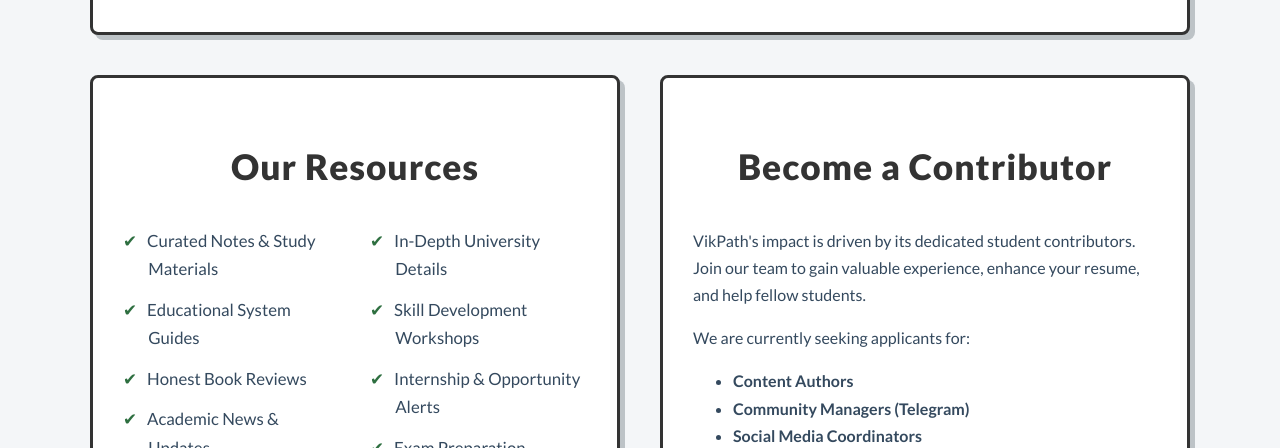
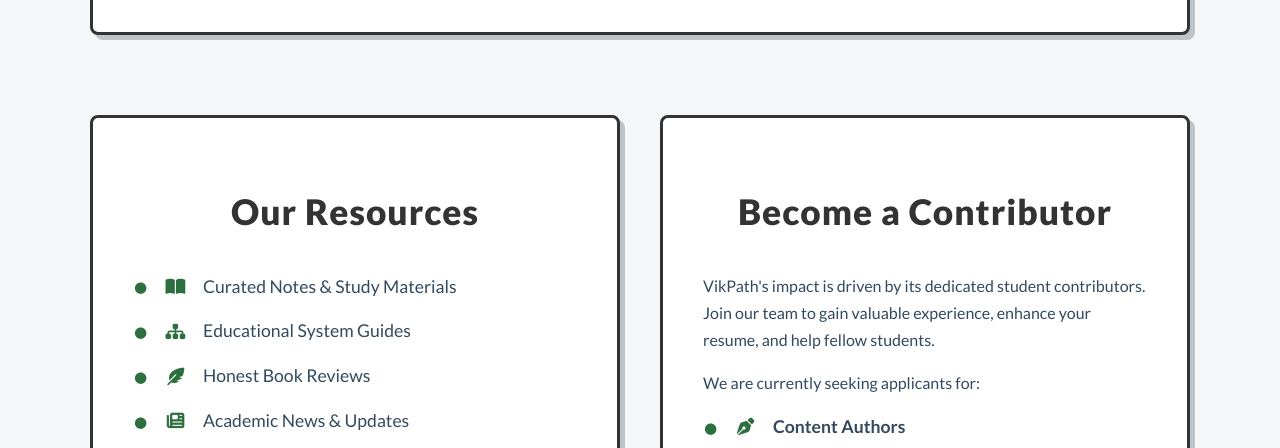
Before and after one commit to vikpath/vikpath.github.io, a plain HTML site: page index.html in a window 1280 px wide. Shown: the part 958-1406 px from the top of the page. Drawn offline with Linux system fonts and the light colour scheme.

Commit message:
Update index.html

```diff
--- a/index.html
+++ b/index.html
@@ -12,7 +12,7 @@
         :root {
             --primary-dark-green: #2E6F40;
             --secondary-text: #34495e;
-            --title-black: #333333; /* Updated to neutral dark grey */
+            --title-black: #333333;
             --background-color: #f4f6f8;
             --panel-bg-color: #ffffff;
             --heading-font: 'Bangers', cursive;
@@ -20,6 +20,10 @@
         }
 
         /* General Body Styling */
+        html {
+            scroll-behavior: smooth;
+        }
+
         body {
             font-family: var(--body-font);
             margin: 0;
@@ -95,22 +99,32 @@
         }
 
         /* Content Panel Styling */
-        .content-panel {
+        .content-panel, .grid-item {
             background-color: var(--panel-bg-color);
-            border: 3px solid var(--title-black); /* Updated border color */
+            border: 3px solid var(--title-black);
             padding: 35px 40px;
             margin-top: 40px;
             border-radius: 8px;
             box-shadow: 5px 5px 0px #bdc3c7;
             opacity: 0;
             transform: translateY(30px);
-            transition: opacity 0.6s ease-out, transform 0.6s ease-out;
+            transition: opacity 0.6s ease-out, transform 0.6s ease-out, box-shadow 0.3s ease;
         }
 
-        .content-panel.is-visible {
+        .content-panel.is-visible, .grid-item.is-visible {
             opacity: 1;
             transform: translateY(0);
         }
+
+        .content-panel:hover, .grid-item:hover {
+            transform: translateY(0) rotate(-1.5deg);
+            box-shadow: 10px 10px 0px var(--primary-dark-green);
+        }
+
+        .grid-container .grid-item:nth-child(even):hover {
+            transform: translateY(0) rotate(1.5deg);
+        }
+
 
         .formal-title {
              font-family: 'Lato', sans-serif;
@@ -130,22 +144,6 @@
             margin-top: 40px;
         }
 
-        .grid-item {
-            background-color: var(--panel-bg-color);
-            border: 3px solid var(--title-black); /* Updated border color */
-            padding: 30px;
-            border-radius: 8px;
-            box-shadow: 5px 5px 0px #bdc3c7;
-            opacity: 0;
-            transform: translateY(30px);
-            transition: opacity 0.6s ease-out, transform 0.6s ease-out;
-        }
-
-        .grid-item.is-visible {
-            opacity: 1;
-            transform: translateY(0);
-        }
-
         /* Why VikPath Section */
         .why-us-container {
             display: grid;
@@ -156,6 +154,13 @@
 
         .why-us-item {
             padding: 20px;
+            border-radius: 8px;
+            transition: transform 0.3s ease, box-shadow 0.3s ease;
+        }
+
+        .why-us-item:hover {
+            transform: translateY(-10px);
+            box-shadow: 0 10px 20px rgba(0,0,0,0.1);
         }
 
         .why-us-item i {
@@ -169,26 +174,43 @@
             color: var(--title-black);
         }
 
-        /* Resources List */
-        .resources-list {
+        /* Resources & Contributor List Styling */
+        .resources-list, .contributor-list {
             list-style: none;
             padding: 0;
-            column-count: 2;
-            column-gap: 30px;
         }
 
-        .resources-list li {
-            padding-left: 1.5em;
-            text-indent: -1.5em;
-            margin-bottom: 12px;
-            font-size: 1.05em;
-            break-inside: avoid-column;
+        .resources-list li, .contributor-list li {
+            margin-bottom: 15px;
+            font-size: 1.1em;
+            display: flex;
+            align-items: center;
+            transition: transform 0.3s ease, color 0.3s ease;
+            position: relative;
+            padding-left: 20px;
         }
 
-        .resources-list li::before {
-            content: '✔';
+        .resources-list li::before, .contributor-list li::before {
+            content: '•';
+            position: absolute;
+            left: 0;
             color: var(--primary-dark-green);
-            margin-right: 10px;
+            font-weight: bold;
+            font-size: 1.5em;
+            line-height: 1.1em;
+        }
+
+        .resources-list li:hover, .contributor-list li:hover {
+            transform: translateX(10px);
+            color: var(--primary-dark-green);
+        }
+
+        .resources-list li i, .contributor-list li i {
+            color: var(--primary-dark-green);
+            margin-left: 10px;
+            margin-right: 15px;
+            width: 25px;
+            text-align: center;
         }
 
         /* Testimonials Section */
@@ -215,7 +237,7 @@
             background-color: var(--primary-dark-green);
             font-weight: bold;
             padding: 14px 30px;
-            border-radius: 30px;
+            border-radius: 8px; /* Changed from 30px */
             margin: 5px 10px;
             font-size: 1.1em;
             transition: background-color 0.3s, transform 0.2s, box-shadow 0.2s;
@@ -231,6 +253,37 @@
         }
 
         .social-btn i { margin-right: 8px; }
+
+        /* Back to Top Button */
+        .back-to-top {
+            position: fixed;
+            bottom: 30px;
+            right: 30px;
+            background-color: var(--primary-dark-green);
+            color: white;
+            width: 50px;
+            height: 50px;
+            border-radius: 8px; /* Changed from 50% */
+            display: flex;
+            align-items: center;
+            justify-content: center;
+            font-size: 24px;
+            text-decoration: none;
+            box-shadow: 0 4px 8px rgba(0,0,0,0.2);
+            opacity: 0;
+            visibility: hidden;
+            transition: opacity 0.4s, visibility 0.4s, background-color 0.3s;
+            z-index: 1000;
+        }
+
+        .back-to-top.visible {
+            opacity: 1;
+            visibility: visible;
+        }
+
+        .back-to-top:hover {
+            background-color: #245833;
+        }
 
         /* Footer */
         .site-footer {
@@ -257,7 +310,6 @@
             .site-title { margin-bottom: 15px; }
             .main-nav ul { justify-content: center; width: 100%; }
             .main-nav li { margin: 5px 10px; }
-            .resources-list { column-count: 1; }
         }
     </style>
 </head>
@@ -316,16 +368,16 @@
             <div id="resources" class="grid-item">
                 <h2 class="formal-title">Our Resources</h2>
                 <ul class="resources-list">
-                    <li>Curated Notes & Study Materials</li>
-                    <li>Educational System Guides</li>
-                    <li>Honest Book Reviews</li>
-                    <li>Academic News & Updates</li>
-                    <li>Practical Career Advice</li>
-                    <li>In-Depth University Details</li>
-                    <li>Skill Development Workshops</li>
-                    <li>Internship & Opportunity Alerts</li>
-                    <li>Exam Preparation Strategies</li>
-                    <li>Mental Health & Wellness Tips</li>
+                    <li><i class="fas fa-book-open"></i> Curated Notes & Study Materials</li>
+                    <li><i class="fas fa-sitemap"></i> Educational System Guides</li>
+                    <li><i class="fas fa-feather-alt"></i> Honest Book Reviews</li>
+                    <li><i class="fas fa-newspaper"></i> Academic News & Updates</li>
+                    <li><i class="fas fa-briefcase"></i> Practical Career Advice</li>
+                    <li><i class="fas fa-university"></i> In-Depth University Details</li>
+                    <li><i class="fas fa-cogs"></i> Skill Development Workshops</li>
+                    <li><i class="fas fa-bullhorn"></i> Opportunity Alerts</li>
+                    <li><i class="fas fa-tasks"></i> Exam Preparation Strategies</li>
+                    <li><i class="fas fa-heartbeat"></i> Mental Health & Wellness Tips</li>
                 </ul>
             </div>
 
@@ -334,10 +386,10 @@
                 <h2 class="formal-title">Become a Contributor</h2>
                 <p>VikPath's impact is driven by its dedicated student contributors. Join our team to gain valuable experience, enhance your resume, and help fellow students.</p>
                 <p>We are currently seeking applicants for:</p>
-                <ul>
-                    <li><strong>Content Authors</strong></li>
-                    <li><strong>Community Managers (Telegram)</strong></li>
-                    <li><strong>Social Media Coordinators</strong></li>
+                <ul class="contributor-list">
+                    <li><i class="fas fa-pen-nib"></i><strong>Content Authors</strong></li>
+                    <li><i class="fab fa-telegram-plane"></i><strong>Community Managers</strong></li>
+                    <li><i class="fas fa-share-alt"></i><strong>Social Media Coordinators</strong></li>
                 </ul>
                 <div style="text-align: center; margin-top: 20px;">
                     <a href="https://forms.gle/mWjYX6FDQBwXkVYEA" class="social-btn" target="_blank"><i class="fab fa-wpforms"></i> Apply Here</a>
@@ -356,6 +408,9 @@
 
     </main>
 
+    <!-- Back to Top Button -->
+    <a href="#" class="back-to-top"><i class="fas fa-arrow-up"></i></a>
+
     <!-- Footer Section -->
     <footer class="site-footer">
         <p>VikPath | Empowering Minds</p>
@@ -365,10 +420,10 @@
     <!-- Font Awesome for icons -->
     <script src="https://kit.fontawesome.com/a076d05399.js" crossorigin="anonymous"></script>
 
-    <!-- Animation Script -->
+    <!-- Animation & Interaction Script -->
     <script>
+        // Scroll Animation for panels
         const animatedItems = document.querySelectorAll('.content-panel, .grid-item');
-
         const observer = new IntersectionObserver(entries => {
             entries.forEach(entry => {
                 if (entry.isIntersecting) {
@@ -378,9 +433,18 @@
         }, {
             threshold: 0.1
         });
-
         animatedItems.forEach(item => {
             observer.observe(item);
+        });
+
+        // Back to Top Button Logic
+        const backToTopButton = document.querySelector('.back-to-top');
+        window.addEventListener('scroll', () => {
+            if (window.scrollY > 300) {
+                backToTopButton.classList.add('visible');
+            } else {
+                backToTopButton.classList.remove('visible');
+            }
         });
     </script>
 
```
